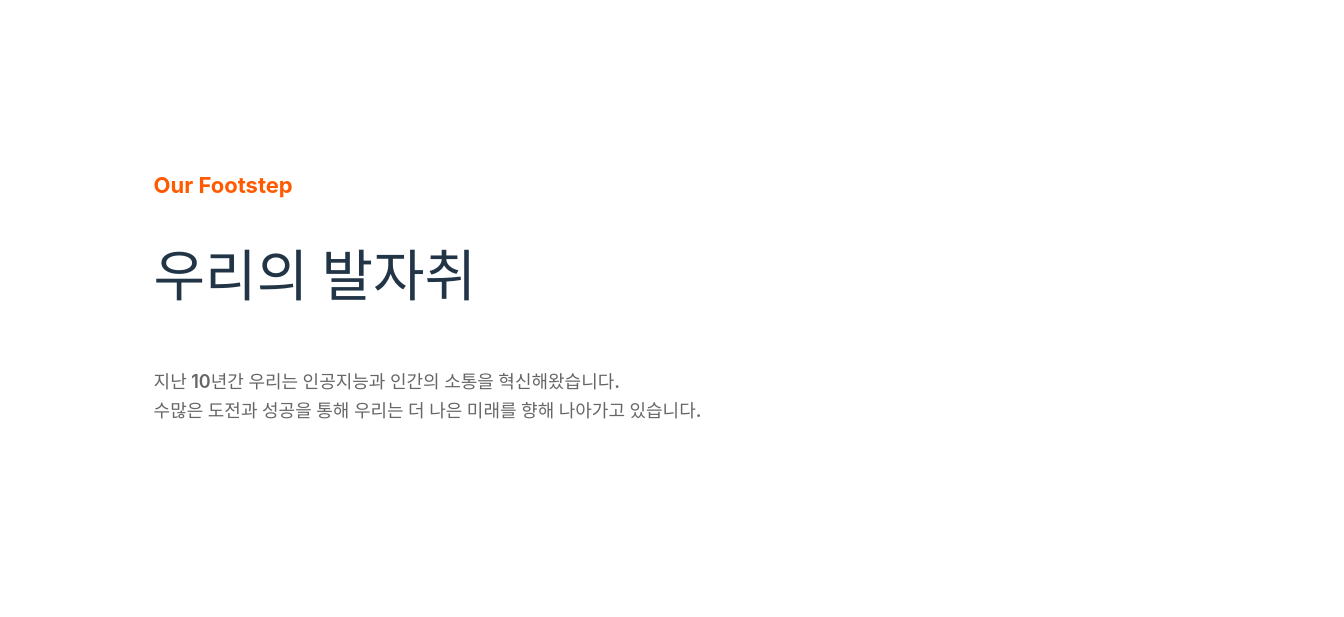
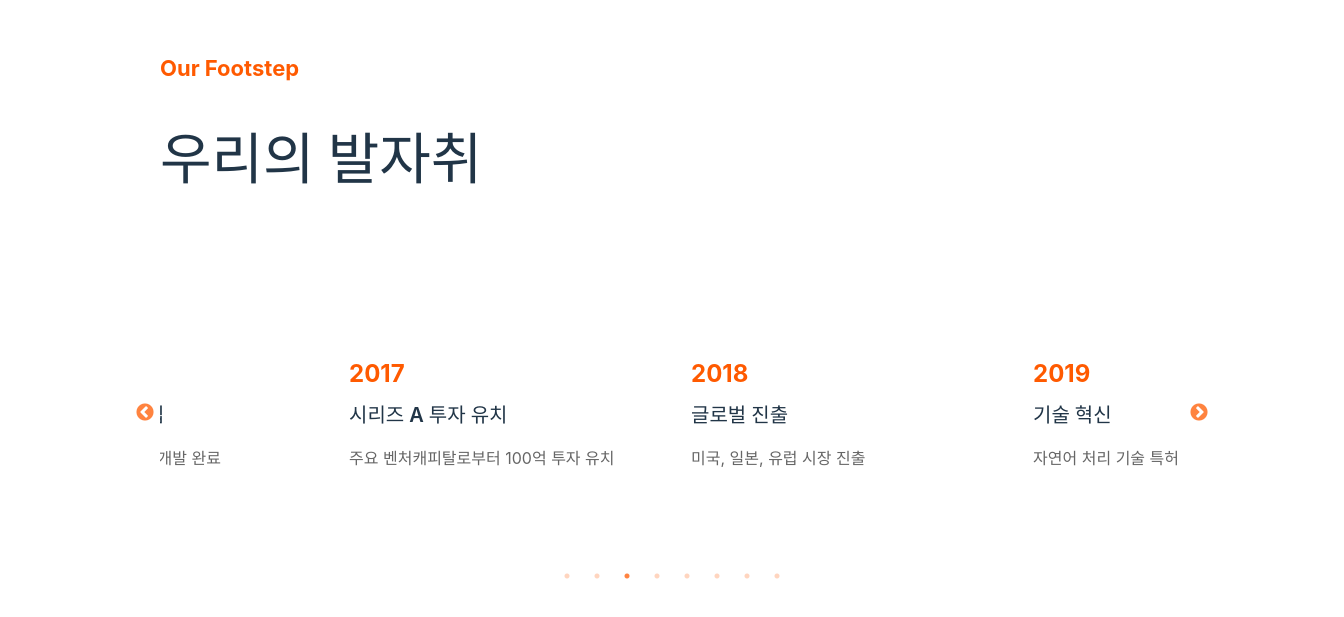
Before and after one commit to yumincho/id430-speculative-design, a React (Vite) app: page /id430-speculative-design/history in a window 1280 px wide. Shown: the part 1847-2464 px from the top of the page, 1344 px wide, since content can reach past the window. Built offline with nearby package versions, Linux system fonts and the light colour scheme; a web font is replaced by a local one.

Commit message:
feat: implement carosel

```diff
--- a/package.json
+++ b/package.json
@@ -14,6 +14,9 @@
     "react-dom": "^19.1.0",
     "react-markdown": "^10.1.0",
     "react-router-dom": "^7.6.1",
+    "react-slick": "^0.30.3",
+    "react-type-animation": "^3.2.0",
+    "slick-carousel": "^1.8.1",
     "styled-components": "^6.1.18"
   },
   "devDependencies": {
@@ -21,6 +24,7 @@
     "@types/node": "^22.15.29",
     "@types/react": "^19.1.2",
     "@types/react-dom": "^19.1.2",
+    "@types/react-slick": "^0.23.13",
     "@vitejs/plugin-react-swc": "^3.9.0",
     "eslint": "^9.25.0",
     "eslint-plugin-react-hooks": "^5.2.0",
--- a/src/pages/white/History.tsx
+++ b/src/pages/white/History.tsx
@@ -1,11 +1,94 @@
 import styled from "styled-components";
+import { TypeAnimation } from "react-type-animation";
+import Slider from "react-slick";
+import "slick-carousel/slick/slick.css";
+import "slick-carousel/slick/slick-theme.css";
+
+const footstepData = [
+  {
+    year: "2015",
+    title: "Intone의 시작",
+    description: "인공지능 기반 음성 인식 기술 연구 시작",
+  },
+  {
+    year: "2016",
+    title: "첫 번째 프로토타입",
+    description: "실시간 음성 변환 기술 개발 완료",
+  },
+  {
+    year: "2017",
+    title: "시리즈 A 투자 유치",
+    description: "주요 벤처캐피탈로부터 100억 투자 유치",
+  },
+  {
+    year: "2018",
+    title: "글로벌 진출",
+    description: "미국, 일본, 유럽 시장 진출",
+  },
+  {
+    year: "2019",
+    title: "기술 혁신",
+    description: "자연어 처리 기술 특허 획득",
+  },
+  {
+    year: "2020",
+    title: "시리즈 B 투자",
+    description: "500억 규모 투자 유치",
+  },
+  {
+    year: "2021",
+    title: "글로벌 확장",
+    description: "전 세계 50개국 서비스 제공",
+  },
+  {
+    year: "2022",
+    title: "미래를 향한 도약",
+    description: "차세대 AI 음성 기술 개발 착수",
+  },
+];
 
 export default function History() {
+  const settings = {
+    dots: true,
+    infinite: true,
+    speed: 500,
+    slidesToShow: 3,
+    slidesToScroll: 1,
+    autoplay: true,
+    autoplaySpeed: 3000,
+    responsive: [
+      {
+        breakpoint: 1024,
+        settings: {
+          slidesToShow: 2,
+        },
+      },
+      {
+        breakpoint: 600,
+        settings: {
+          slidesToShow: 1,
+        },
+      },
+    ],
+  };
+
   return (
     <div className="page">
       {/* Intro Section */}
       <Section>
-        <SectionHead>{"신인류의 언어,\nIntone"}</SectionHead>
+        <SectionHead>
+          <TypeAnimation
+            sequence={[
+              1000, // 1 second delay before starting
+              "신인류의 언어,\nIntone",
+              1000,
+            ]}
+            wrapper="div"
+            speed={30}
+            cursor={true}
+            repeat={0}
+          />
+        </SectionHead>
       </Section>
 
       {/* Vision Section */}
@@ -19,7 +102,17 @@ export default function History() {
       <Section>
         <SectionTag>Our Footstep</SectionTag>
         <SectionTitle>우리의 발자취</SectionTitle>
-        <SectionBody>{`지난 10년간 우리는 인공지능과 인간의 소통을 혁신해왔습니다.\n수많은 도전과 성공을 통해 우리는 더 나은 미래를 향해 나아가고 있습니다.`}</SectionBody>
+        <CarouselContainer>
+          <StyledSlider {...settings}>
+            {footstepData.map((item, index) => (
+              <CarouselItem key={index}>
+                <Year>{item.year}</Year>
+                <ItemTitle>{item.title}</ItemTitle>
+                <ItemDescription>{item.description}</ItemDescription>
+              </CarouselItem>
+            ))}
+          </StyledSlider>
+        </CarouselContainer>
       </Section>
 
       {/* Impact Section */}
@@ -60,6 +153,7 @@ const SectionHead = styled.div`
   white-space: pre-wrap;
   line-height: 1.2;
   text-align: center;
+  min-height: 140px; /* Added to prevent layout shift during typing */
 `;
 
 const SectionTitle = styled.div`
@@ -74,3 +168,57 @@ const SectionBody = styled.p`
   font-weight: 600;
   line-height: 1.5;
 `;
+
+const CarouselContainer = styled.div`
+  width: 100%;
+  margin-top: 2rem;
+`;
+
+const StyledSlider = styled(Slider)`
+  .slick-dots li button:before {
+    color: rgb(255, 90, 0);
+  }
+  .slick-dots li.slick-active button:before {
+    color: rgb(255, 90, 0);
+  }
+  .slick-prev:before,
+  .slick-next:before {
+    color: rgb(255, 90, 0);
+  }
+`;
+
+const CarouselItem = styled.div`
+  padding: 2rem;
+  margin: 1rem;
+  background: rgba(255, 255, 255, 0.1);
+  border-radius: 12px;
+  height: 200px;
+  display: flex !important;
+  flex-direction: column;
+  justify-content: center;
+  transition: all 0.3s ease;
+
+  &:hover {
+    transform: translateY(-5px);
+    box-shadow: 0 5px 15px rgba(0, 0, 0, 0.1);
+  }
+`;
+
+const Year = styled.div`
+  font-size: 24px;
+  font-weight: 700;
+  color: rgb(255, 90, 0);
+  margin-bottom: 0.5rem;
+`;
+
+const ItemTitle = styled.div`
+  font-size: 20px;
+  font-weight: 600;
+  margin-bottom: 1rem;
+`;
+
+const ItemDescription = styled.div`
+  font-size: 16px;
+  line-height: 1.5;
+  color: #666;
+`;
```
Also changed, not shown: 1 other file (tests, documents, lock files or other folders).
